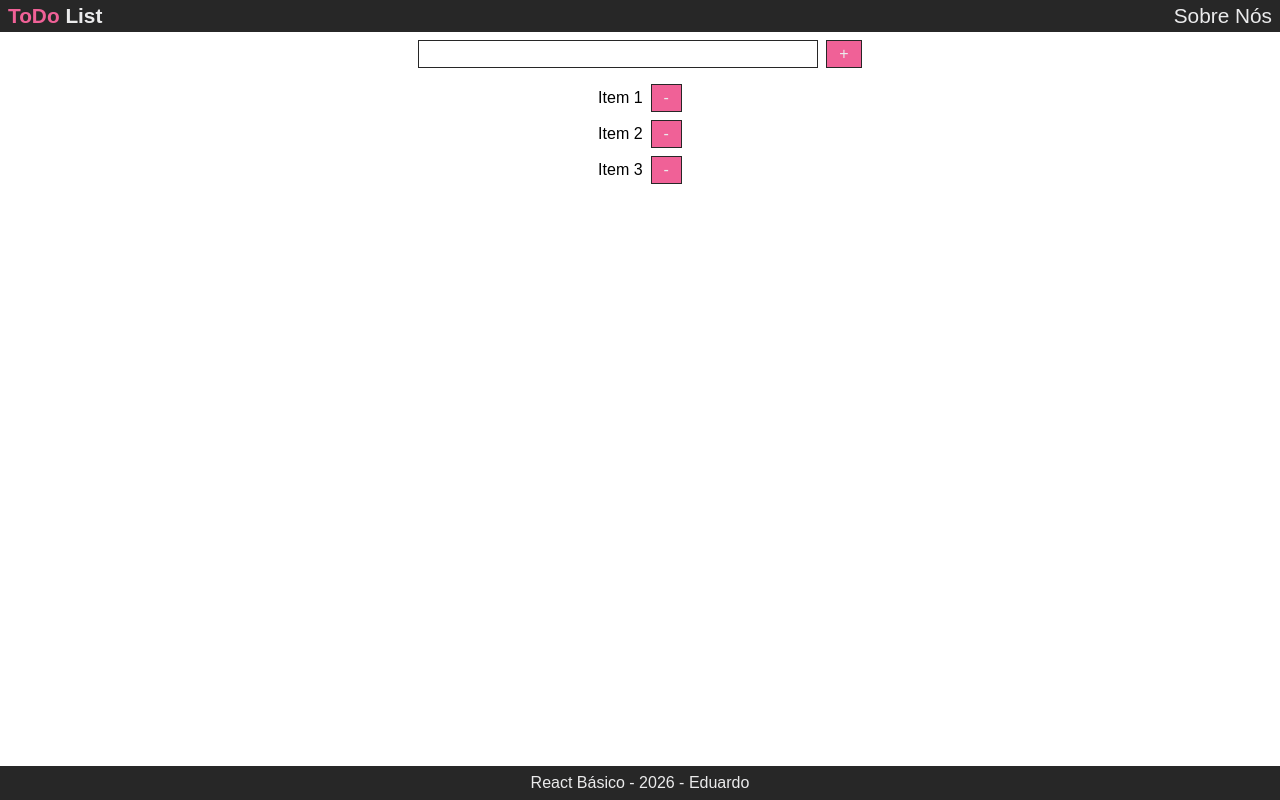
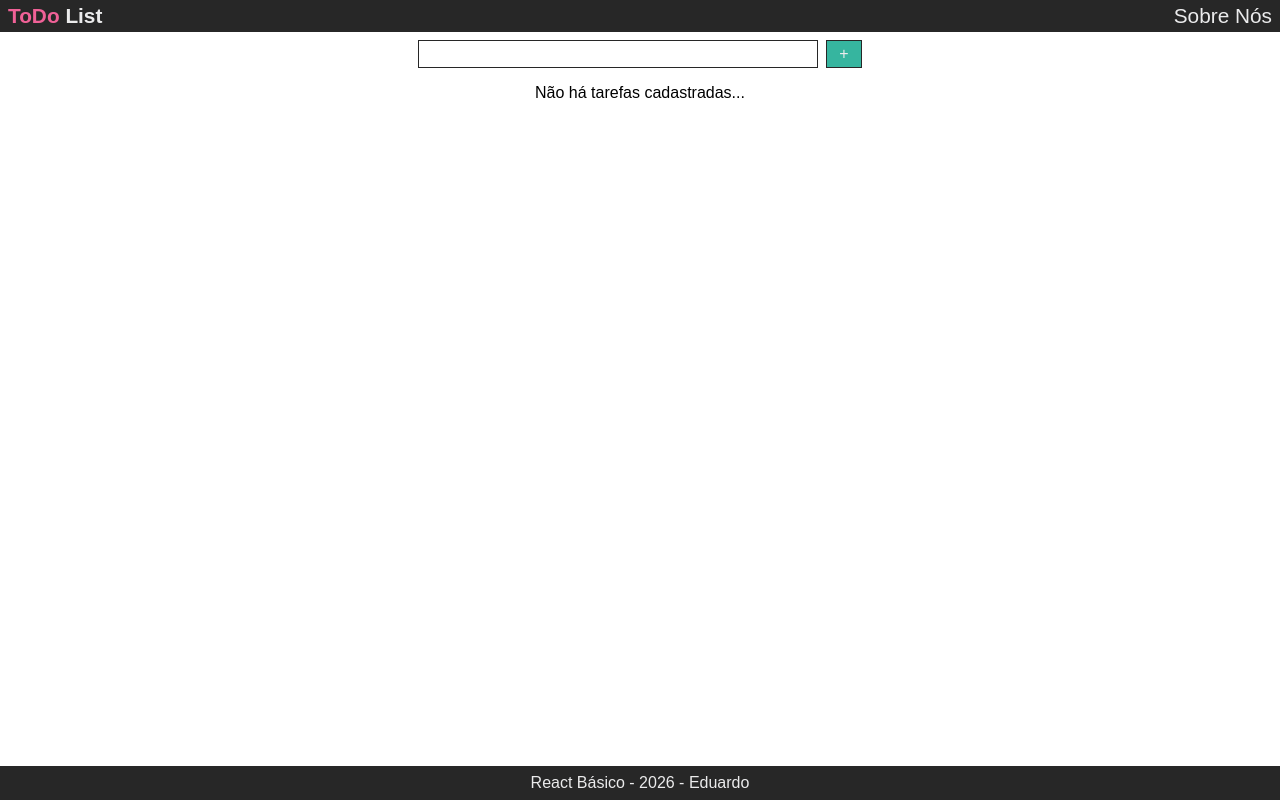
Before and after one commit to cachinguel3/ST-React-Introducao, a React (Vite) app in the folder vite-project/: page / in a window 1280 px wide. Built offline with nearby package versions, Linux system fonts and the light colour scheme.

Commit message:
criando contextos globais e hooks

```diff
--- /dev/null
+++ b/vite-project/src/Contexts/AppContext.jsx
@@ -0,0 +1,44 @@
+import { createContext, useState } from "react";
+
+// eslint-disable-next-line react-refresh/only-export-components
+export const AppContext = createContext({});
+
+export const AppContextProvider = (props) => {
+   const { children } = props;
+
+   const [criador, _setCriador] = useState("Eduardo");
+
+   const [tarefas, setTarefas] = useState([
+
+   ]);
+
+   const adicionarTarefa = (nomeTarefa) => {
+      setTarefas((estadoAtual) => {
+         const tarefa = {
+            id: estadoAtual.length + 1,
+            nome: nomeTarefa,
+         };
+
+         return [...estadoAtual, tarefa];
+      });
+   };
+
+   const removerTarefa = (idTarefa) => {
+    setTarefas((estadoAtual) => {
+        const tarefasAtualizadas = estadoAtual.filter((tarefa) => tarefa.id !== idTarefa);
+
+        return [...tarefasAtualizadas];
+    });
+   };
+
+   return (
+      <AppContext.Provider value={{
+            criador,
+            tarefas,
+            adicionarTarefa,
+            removerTarefa
+        }}>
+         {children}
+      </AppContext.Provider>
+   );
+};
--- /dev/null
+++ b/vite-project/src/Contexts/index.js
@@ -0,0 +1 @@
+export * from "./AppContext.jsx";
--- a/vite-project/src/componentes/Botao/Botao.module.css
+++ b/vite-project/src/componentes/Botao/Botao.module.css
@@ -3,6 +3,7 @@
   border: 1px solid var(--preto);
   padding: 0.25rem 0.75rem;
   color: var(--cinza);
+  cursor: pointer;
 }
 
 .Botao[tipo="primario"] {
--- a/vite-project/src/componentes/FormCriarTarefa/FormCriarTarefa.jsx
+++ b/vite-project/src/componentes/FormCriarTarefa/FormCriarTarefa.jsx
@@ -1,38 +1,33 @@
 import { useState } from "react";
 import { Botao, CampoTexto, TIPO_BOTAO } from "../../componentes";
+import { useAppContext } from "../../hooks";
 import style from "./FormCriarTarefa.module.css";
 
-const FormCriarTarefa = (props) => {
+const FormCriarTarefa = () => {
+   const { adicionarTarefa } = useAppContext();
+
    const [nomeTarefa, setNomeTarefa] = useState();
-
-   const { setTarefas } = props;
 
    const onChangeTarefa = (event) => {
       setNomeTarefa(event.currentTarget.value);
    };
 
-   const adicionarTarefa = (event) => {
+   const submeterFormulario = (event) => {
       event.preventDefault();
 
       if (!nomeTarefa) {
          return;
       }
 
-      setTarefas((estadoAtual) => {
-         const tarefa = {
-            id: estadoAtual.length + 1,
-            nome: nomeTarefa,
-         };
+      adicionarTarefa(nomeTarefa);
 
-         return [...estadoAtual, tarefa];
-      });
       setNomeTarefa("");
    };
 
    return (
-      <form className={style.FormCriarTarefa} onSubmit={adicionarTarefa}>
+      <form className={style.FormCriarTarefa} onSubmit={submeterFormulario}>
          <CampoTexto value={nomeTarefa} onChange={onChangeTarefa} />
-         <Botao texto="+" tipo={TIPO_BOTAO.SECUNDARIO} />
+         <Botao texto="+" tipo={TIPO_BOTAO.PRIMARIO} />
       </form>
    );
 };
--- a/vite-project/src/componentes/ListaTarefas/ListaTarefas.jsx
+++ b/vite-project/src/componentes/ListaTarefas/ListaTarefas.jsx
@@ -1,12 +1,15 @@
+import { useAppContext } from "../../hooks";
 import style from "./ListaTarefas.module.css";
 import { ListaTarefasItem } from "./ListaTarefasItem";
 
-const ListaTarefas = (props) => {
-  const { tarefas } = props;
+const ListaTarefas = () => {
+  const { tarefas } = useAppContext();
+
   return (
     <ul className={style.ListaTarefas}>
+      {!tarefas.length && (<p>Não há tarefas cadastradas...</p>)}
       {tarefas.map((item) => (
-        <ListaTarefasItem key={item.id} nome={item.nome} />
+        <ListaTarefasItem key={item.id} id={item.id} nome={item.nome} />
       ))}
     </ul>
   );
--- a/vite-project/src/componentes/ListaTarefas/ListaTarefasItem/ListaTarefasItem.jsx
+++ b/vite-project/src/componentes/ListaTarefas/ListaTarefasItem/ListaTarefasItem.jsx
@@ -1,13 +1,19 @@
+import { useAppContext } from "../../../hooks";
 import { Botao, TIPO_BOTAO } from "../../Botao";
 import style from "./ListaTarefasItem.module.css";
 
 const ListaTarefasItem = (props) => {
-  const { nome } = props;
+  const { id, nome } = props;
+
+  const { removerTarefa } = useAppContext();
 
   return (
     <li className={style.ListaTarefasItem}>
       {nome}
-      <Botao texto="-" tipo={TIPO_BOTAO.SECUNDARIO} />
+      <Botao texto="-"
+      tipo={TIPO_BOTAO.SECUNDARIO}
+      onClick={() => removerTarefa(id)}
+      />
     </li>
   );
 };
--- /dev/null
+++ b/vite-project/src/hooks/index.js
@@ -0,0 +1 @@
+export * from "./useAppContext";
--- /dev/null
+++ b/vite-project/src/hooks/useAppContext.js
@@ -0,0 +1,10 @@
+import { useContext } from "react";
+import { AppContext } from "../Contexts";
+
+const useAppContext = () => {
+    const contexto = useContext(AppContext);
+
+    return contexto;
+};
+
+export { useAppContext };
--- a/vite-project/src/layouts/LayoutPadrao/LayoutPadrao.jsx
+++ b/vite-project/src/layouts/LayoutPadrao/LayoutPadrao.jsx
@@ -1,14 +1,16 @@
 import { Outlet } from "react-router-dom";
 import { Cabecalho, Conteudo, Rodape } from "../../componentes";
+import { useAppContext } from "../../hooks/useAppContext";
 
 const LayoutPadrao = () => {
+   const { criador } = useAppContext();
    return (
       <>
          <Cabecalho />
          <Conteudo>
             <Outlet />
          </Conteudo>
-          <Rodape criadorDoProjeto="Eduardo" />
+         <Rodape criadorDoProjeto={criador} />
       </>
    );
 };
--- a/vite-project/src/pages/Inicial/Inicial.jsx
+++ b/vite-project/src/pages/Inicial/Inicial.jsx
@@ -1,18 +1,12 @@
-import { useState } from "react";
 import { FormCriarTarefa, ListaTarefas } from "../../componentes";
 import style from "./Inicial.module.css";
 
 const Inicial = () => {
-   const [tarefas, setTarefas] = useState([
-      { id: 1, nome: "Item 1" },
-      { id: 2, nome: "Item 2" },
-      { id: 3, nome: "Item 3" },
-   ]);
 
    return (
       <div className={style.Inicial}>
-         <FormCriarTarefa setTarefas={setTarefas} />
-         <ListaTarefas tarefas={tarefas} />
+         <FormCriarTarefa />
+         <ListaTarefas />
       </div>
    );
 };
```
Also changed, not shown: vite-project/src/App.jsx (+7 -4 lines). Lines whose indentation alone changed are shown as unchanged.
